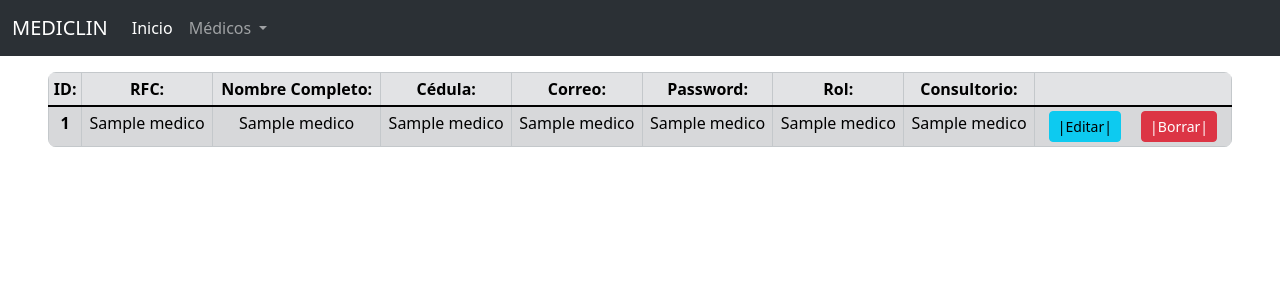
After one commit to IZebaZI/PruebasFlask, a Flask app: template CentroMédico/templates/listaMedicos.html in a window 1280 px wide. The commit adds this page. Shown: the top 300 px of the page. Run offline with Flask 3, Linux system fonts and the light colour scheme; the template is opened without the code that fills it: most values are stand-ins (such as "Sample title", 1, 10 or a date in 2020); some libraries are stand-ins or nearby versions.

Commit message:
Práctica 9 (Finalizada)

```diff
--- a/CentroMédico/app.py
+++ b/CentroMédico/app.py
@@ -17,6 +17,16 @@ def home():
 @app.route("/formulario_medicos")
 def formMedicos():
     return render_template("formMedicos.html")
+
+@app.route("/lista_medicos")
+def listMedicos():
+    try:
+        cursor = mysql.connection.cursor()
+        cursor.execute('select * from medicos')
+        listaMedicos = cursor.fetchall()
+        return render_template('listaMedicos.html', medicos = listaMedicos)
+    except Exception as e:
+        print(e)
 
 @app.route("/guardar_medicos", methods=['POST'])
 def insertMedicos():
--- a/CentroMédico/tempCodeRunnerFile.py
+++ /dev/null
@@ -1 +0,0 @@
-guardar/medicos
--- /dev/null
+++ b/CentroMédico/templates/listaMedicos.html
@@ -0,0 +1,51 @@
+<!DOCTYPE html>
+<html lang="en">
+<head>
+    <meta charset="UTF-8">
+    <meta name="viewport" content="width=device-width, initial-scale=1.0">
+    <title>Inicio</title>
+    <link href="https://cdn.jsdelivr.net/npm/bootstrap@5.3.3/dist/css/bootstrap.min.css" rel="stylesheet" integrity="sha384-QWTKZyjpPEjISv5WaRU9OFeRpok6YctnYmDr5pNlyT2bRjXh0JMhjY6hW+ALEwIH" crossorigin="anonymous">
+</head>
+<body>
+    <!-- NAVBAR -->
+    {% include 'navbar.html' %}
+
+    <!-- CUERPO DE PÁGINA -->
+    <div class="d-flex justify-content-center mx-5 mt-3">
+        <table class="table table-secondary table-striped table-sm overflow-hidden text-center table-bordered border-secondary-subtle rounded-3">
+            <thead>
+                <tr>
+                <th scope="col">ID:</th>
+                <th scope="col">RFC:</th>
+                <th scope="col">Nombre Completo:</th>
+                <th scope="col">Cédula:</th>
+                <th scope="col">Correo:</th>
+                <th scope="col">Password:</th>
+                <th scope="col">Rol:</th>
+                <th scope="col">Consultorio:</th>
+                <th scope="col"></th>
+                </tr>
+            </thead>
+            <tbody class="table-group-divider">
+                {%for medico in medicos%}
+                <tr>
+                <th scope="row">{{medico.0}}</th>
+                <td>{{medico.1}}</td>
+                <td>{{medico.2}}</td>
+                <td>{{medico.3}}</td>
+                <td>{{medico.4}}</td>
+                <td>{{medico.5}}</td>
+                <td>{{medico.6}}</td>
+                <td>{{medico.7}}</td>
+                <td class="col-2">
+                    <button type="button" class="btn btn-info btn-sm me-3">|Editar|</button>
+                    <button type="button" class="btn btn-danger btn-sm">|Borrar|</button>
+                </td>
+                </tr>
+                {%endfor%}
+            </tbody>
+        </table>
+    </div>
+</body>
+<script src="https://cdn.jsdelivr.net/npm/bootstrap@5.3.3/dist/js/bootstrap.bundle.min.js" integrity="sha384-YvpcrYf0tY3lHB60NNkmXc5s9fDVZLESaAA55NDzOxhy9GkcIdslK1eN7N6jIeHz" crossorigin="anonymous"></script>
+</html>
--- /dev/null
+++ b/CentroMédico/templates/navbar.html
@@ -0,0 +1,24 @@
+<div>
+    <nav class="navbar navbar-expand-lg bg-body-tertiary navbar-custom" data-bs-theme="dark">
+        <div class="container-fluid">
+            <a class="navbar-brand" href="/">MEDICLIN</a>
+            <div class="collapse navbar-collapse" id="navbarNavDropdown">
+                <ul class="navbar-nav">
+                <li class="nav-item">
+                    <a class="nav-link active" aria-current="page" href="/">Inicio</a>
+                </li>
+                <li class="nav-item dropdown">
+                    <a class="nav-link dropdown-toggle" href="" role="button" data-bs-toggle="dropdown" aria-expanded="false">
+                    Médicos
+                    </a>
+                <ul class="dropdown-menu">
+                    <li><a class="dropdown-item" href="/formulario_medicos">Ingresar Médicos</a></li>
+                    <li><a class="dropdown-item" href="/lista_medicos">Lista de Medicos</a></li>
+                    <!-- <li><a class="dropdown-item" href="#">Something else here</a></li> -->
+                </ul>
+                </li>
+                </ul>
+            </div>
+        </div>
+    </nav>
+</div>
```
Also changed, not shown: CentroMédico/templates/formMedicos.html (+2 -25 lines), CentroMédico/templates/home.html (+2 -25 lines).
